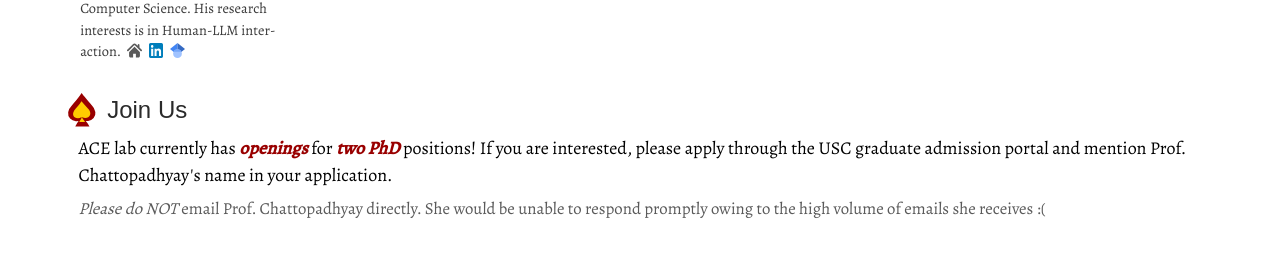
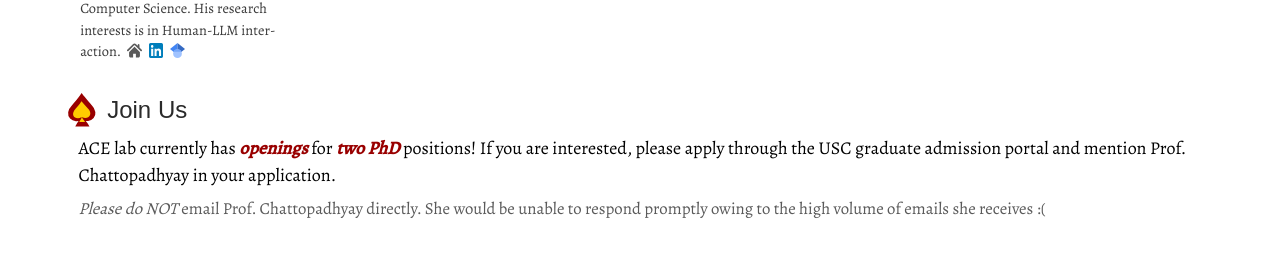
Before and after one commit to aceatusc/aceatusc.github.io, a Next.js app: page / in a window 1280 px wide. Shown: the part 1356-1627 px from the top of the page. Built offline with nearby package versions, Linux system fonts and the light colour scheme; a web font is replaced by a local one.

Commit message:
fix bugs

```diff
--- a/app/Section/opportunities.tsx
+++ b/app/Section/opportunities.tsx
@@ -17,8 +17,7 @@ export default function Opportunities() {
         <i style={{ color: "#990000", fontWeight: "bold" }}>openings</i> for{" "}
         <i style={{ color: "#990000", fontWeight: "bold" }}>two PhD</i>{" "}
         positions! If you are interested, please apply through the USC graduate
-        admission portal and mention Prof. Chattopadhyay's name in your
-        application.
+        admission portal and mention Prof. Chattopadhyay in your application.
         {/* <i style={{ color: "#990000", fontWeight: "bold" }}>HIRING</i> ! We have
         openings for PhD students in Fall 2025. If you are interested, please
         fill in{" "}
```
